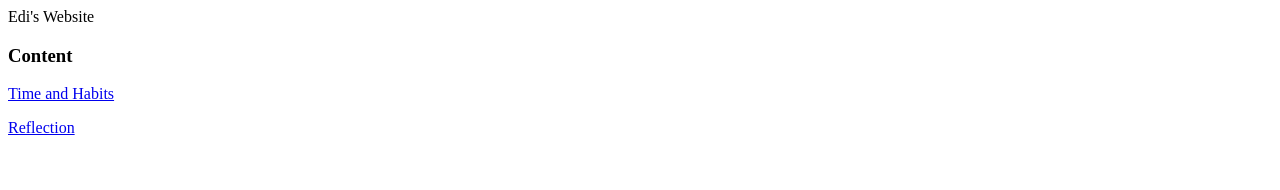
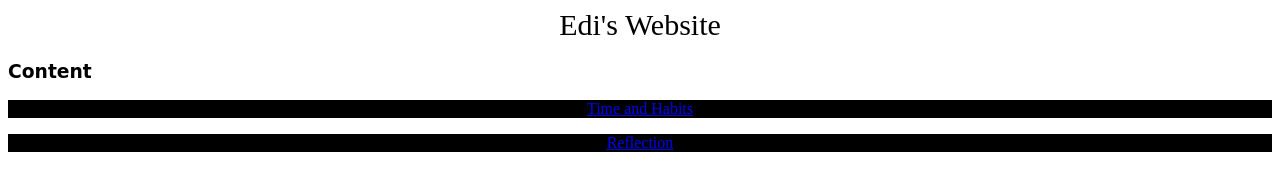
Before and after one commit to edi-rose/edi-rose.github.io, a plain HTML site: page index.html in a window 1280 px wide. Drawn offline with Linux system fonts and the light colour scheme.

Commit message:
added to homepage

```diff
--- a/Homepage.github.io/Homepage.css
+++ b/Homepage.github.io/Homepage.css
@@ -0,0 +1,14 @@
+header {
+  text-align: center;
+  text-transform: capitalize;
+  font-size: 30px;
+}
+h3 {
+  font-family: cursive;
+  font-size: 25;
+}
+p {
+  background-color: black;
+  color: green;
+  text-align: center;
+}
--- a/index.html
+++ b/index.html
@@ -1,6 +1,10 @@
 <!DOCTYPE html>
 <html>
+<head>
 <header>Edi's Website</header>
+<link href="Homepage.github.io/Homepage.css
+" rel="stylesheet" type="text/css">
+  </head>
   <body>
     <h3>Content</h3>
      <p><a href="blog/time-and-habits-blog/c1-time-and-habits.html">Time and Habits</a></p>
```
